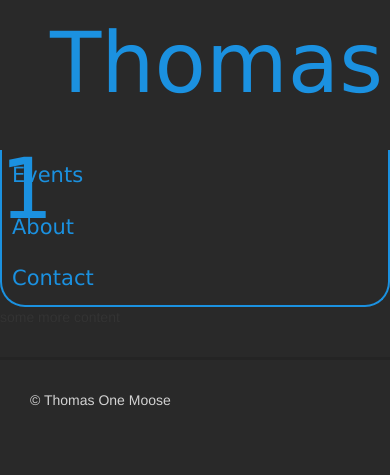
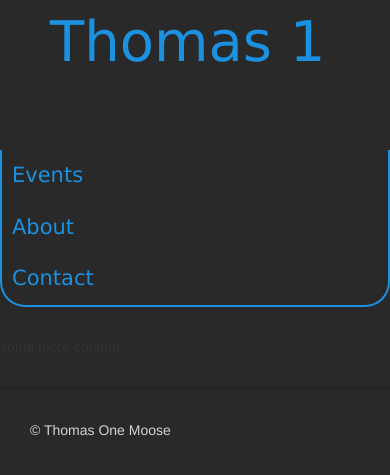
Before and after one commit to thomas1moose/thomas1moose.github.io, a Jekyll site: the page built from index.html, in a window 390 px wide. Shown: the top 475 px of the page. Built offline with Jekyll 4.4.1, drawn with Linux system fonts in a browser that asks for light colours; nearby versions of some CDN libraries.

Commit message:
fixed resizing for smaller devices in event#index

```diff
--- a/css/app.css
+++ b/css/app.css
@@ -51,6 +51,7 @@
 .content {
   width:80%;
   float:left;
+  margin-top:30px;
 }
 
 
@@ -64,15 +65,12 @@
 }
 
 /*  for phones */
-@media screen and (max-width:500px) {
-  .header-title {
+@media screen and (max-width:600px) {
+  .header a {
+    font-size:4em;
     text-align:center;
   }
-  .header-title-text {
-    font-size:4em;
-  }
   .sidebar {
-    float:top;
     width:100%;
     border-top:none;
     border-right:2px solid;
```
